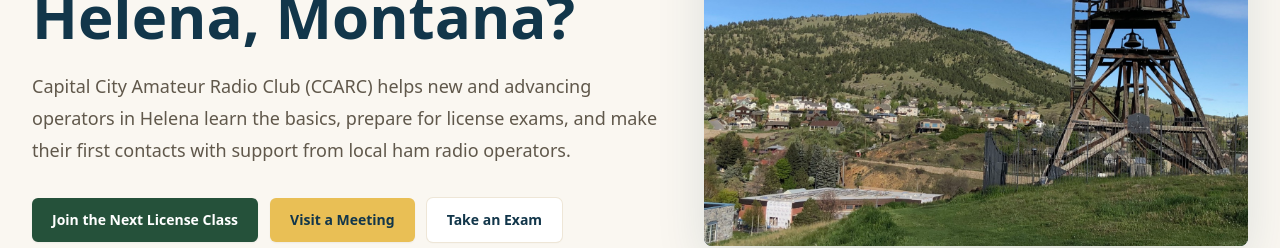
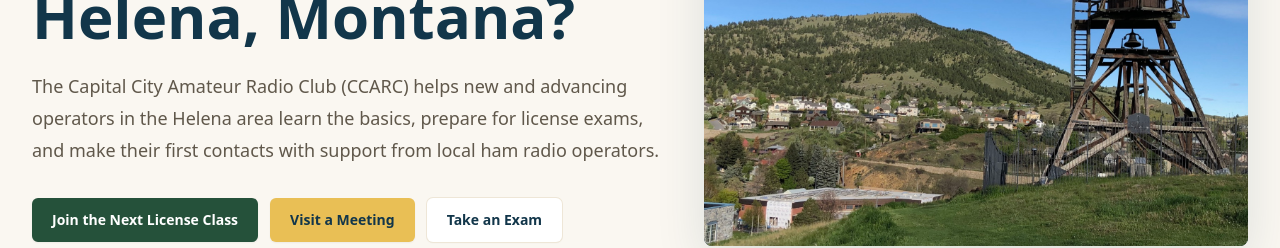
Before and after one commit to membership-ccarc/n7rb, a Next.js app: page / in a window 1280 px wide. Shown: the part 347-595 px from the top of the page. Built offline with nearby package versions, Linux system fonts and the light colour scheme; no server answers.

Commit message:
Update page.tsx

```diff
--- a/app/page.tsx
+++ b/app/page.tsx
@@ -21,7 +21,7 @@ export default function Home() {
               Ready to Get Started in Ham Radio in Helena, Montana?
             </h1>
             <p className="mt-6 max-w-2xl text-lg leading-8 text-stonewarm-700">
-              {SITE.name} ({SITE.shortName}) helps new and advancing operators in Helena learn the basics, prepare for license exams, and make their first contacts with support from local ham radio operators.
+              The {SITE.name} ({SITE.shortName}) helps new and advancing operators in the Helena area learn the basics, prepare for license exams, and make their first contacts with support from local ham radio operators.
             </p>
             <div className="mt-8 flex flex-col gap-3 sm:flex-row">
               <ButtonLink href={LINKS.CLASS_SIGNUP_URL}>Join the Next License Class</ButtonLink>
```
